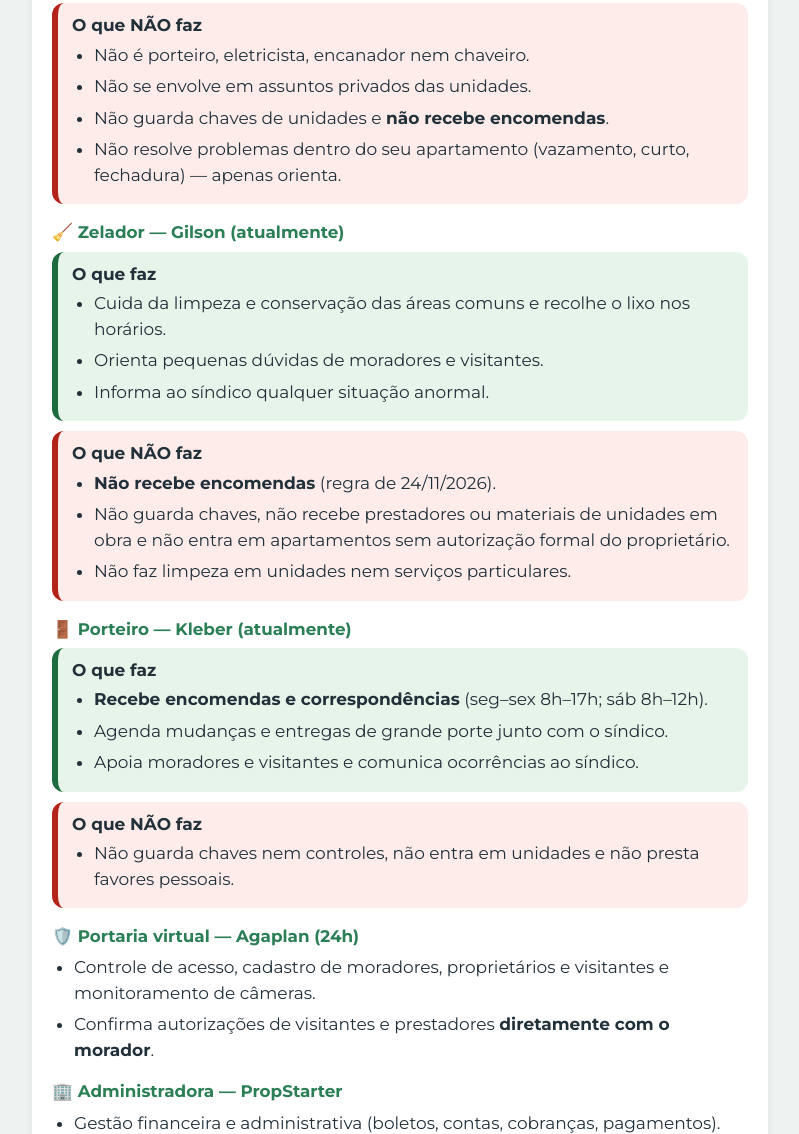
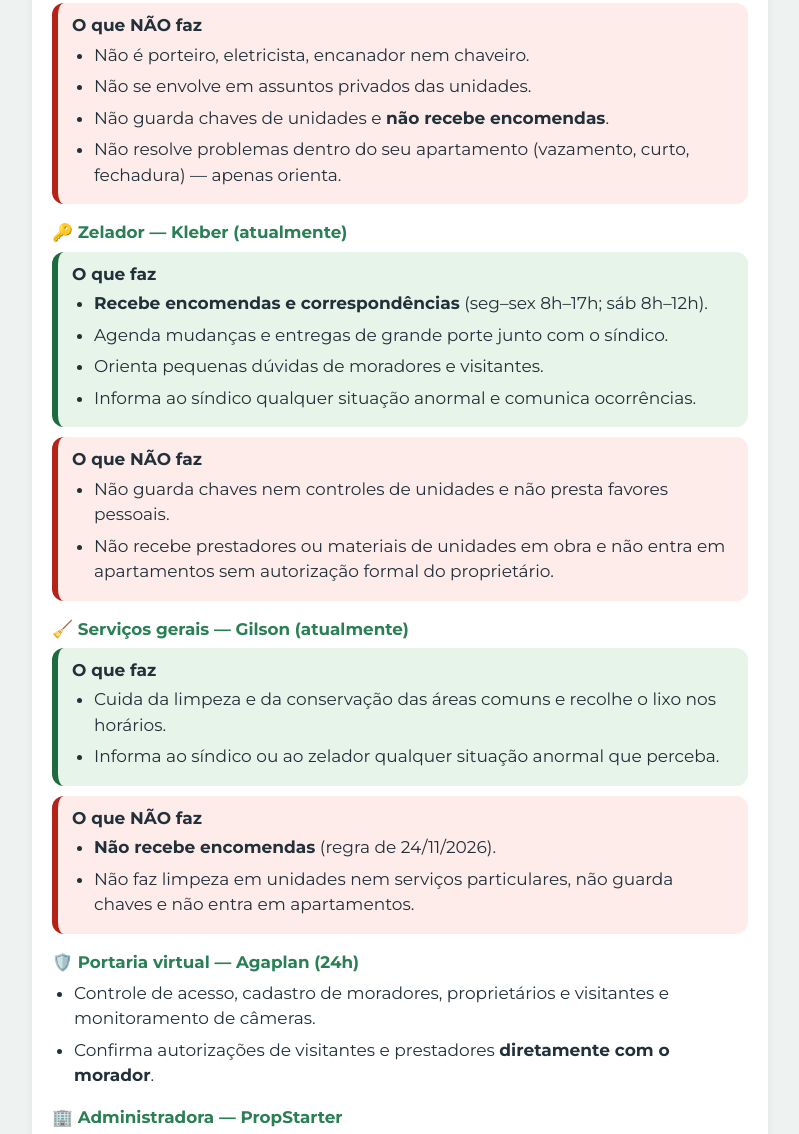
Before and after one commit to julianogarbuggio/edificio-itapolis, a plain HTML site: page index.html in a window 1280 px wide. Shown: the part 7742-8876 px from the top of the page, without its empty margins (240-1039 px from the left). Drawn offline with Linux system fonts and the light colour scheme.

Commit message:
Funções: Kleber zelador e Gilson serviços gerais; imagens conforme contrato Agaplan e lei
Co-Authored-By: Claude Sonnet 5.5 <noreply@anthropic.com>
Claude-Session: https://claude.ai/code/session_01AXAJFsHVqde2DEapTzBYKh

```diff
--- a/index.html
+++ b/index.html
@@ -276,7 +276,7 @@ footer{text-align:center;margin:20px 0 10px;color:#6b7a80;font-size:.8rem}
   <details><summary>Atendimento</summary><div class="in"><ul>
     <li>Segunda a sexta, 8h–18h; sábados, 8h–12h. Fora disso, só emergências.</li>
     <li>E-mail para assuntos não urgentes; WhatsApp do síndico para emergências reais.</li></ul></div></details>
-  <details><summary>Imagens das câmeras</summary><div class="in"><p>Pedido formal por e-mail ao síndico, com data, horário, local e motivo. Existindo registro, as imagens são disponibilizadas em até 72 horas. O sistema é eletrônico e pode falhar; não substitui vigilância.</p></div></details>
+  <details><summary>Imagens das câmeras</summary><div class="in"><p>O pedido deve ser feito por e-mail ao síndico, com data, horário, local e motivo. As imagens são fornecidas <b>conforme previsto no contrato com a Agaplan</b>, que armazena as gravações por prazo limitado, e nos casos e na forma em que a <b>legislação determinar</b> (como a LGPD e requisições de autoridades). Por isso, não há garantia de que exista registro de todos os fatos. O sistema é eletrônico e pode falhar; não substitui vigilância.</p></div></details>
 </section>
 
 <!-- DEVERES -->
@@ -314,7 +314,7 @@ footer{text-align:center;margin:20px 0 10px;color:#6b7a80;font-size:.8rem}
 <!-- FUNÇÕES -->
 <section class="sec" id="funcoes">
   <span class="tag">Quem faz o quê</span>
-  <h2>Funções: síndico, zelador, porteiro e portaria virtual</h2>
+  <h2>Funções: síndico, zelador, serviços gerais e portaria virtual</h2>
 
   <h3>🧑‍💼 Síndico — Juliano Garbuggio</h3>
   <div class="faz"><b>O que faz</b><ul>
@@ -329,23 +329,23 @@ footer{text-align:center;margin:20px 0 10px;color:#6b7a80;font-size:.8rem}
     <li>Não guarda chaves de unidades e <b>não recebe encomendas</b>.</li>
     <li>Não resolve problemas dentro do seu apartamento (vazamento, curto, fechadura) — apenas orienta.</li></ul></div>
 
-  <h3>🧹 Zelador — Gilson (atualmente)</h3>
-  <div class="faz"><b>O que faz</b><ul>
-    <li>Cuida da limpeza e conservação das áreas comuns e recolhe o lixo nos horários.</li>
-    <li>Orienta pequenas dúvidas de moradores e visitantes.</li>
-    <li>Informa ao síndico qualquer situação anormal.</li></ul></div>
-  <div class="naofaz"><b>O que NÃO faz</b><ul>
-    <li><b>Não recebe encomendas</b> (regra de 24/11/2026).</li>
-    <li>Não guarda chaves, não recebe prestadores ou materiais de unidades em obra e não entra em apartamentos sem autorização formal do proprietário.</li>
-    <li>Não faz limpeza em unidades nem serviços particulares.</li></ul></div>
-
-  <h3>🚪 Porteiro — Kleber (atualmente)</h3>
+  <h3>🔑 Zelador — Kleber (atualmente)</h3>
   <div class="faz"><b>O que faz</b><ul>
     <li><b>Recebe encomendas e correspondências</b> (seg–sex 8h–17h; sáb 8h–12h).</li>
     <li>Agenda mudanças e entregas de grande porte junto com o síndico.</li>
-    <li>Apoia moradores e visitantes e comunica ocorrências ao síndico.</li></ul></div>
+    <li>Orienta pequenas dúvidas de moradores e visitantes.</li>
+    <li>Informa ao síndico qualquer situação anormal e comunica ocorrências.</li></ul></div>
   <div class="naofaz"><b>O que NÃO faz</b><ul>
-    <li>Não guarda chaves nem controles, não entra em unidades e não presta favores pessoais.</li></ul></div>
+    <li>Não guarda chaves nem controles de unidades e não presta favores pessoais.</li>
+    <li>Não recebe prestadores ou materiais de unidades em obra e não entra em apartamentos sem autorização formal do proprietário.</li></ul></div>
+
+  <h3>🧹 Serviços gerais — Gilson (atualmente)</h3>
+  <div class="faz"><b>O que faz</b><ul>
+    <li>Cuida da limpeza e da conservação das áreas comuns e recolhe o lixo nos horários.</li>
+    <li>Informa ao síndico ou ao zelador qualquer situação anormal que perceba.</li></ul></div>
+  <div class="naofaz"><b>O que NÃO faz</b><ul>
+    <li><b>Não recebe encomendas</b> (regra de 24/11/2026).</li>
+    <li>Não faz limpeza em unidades nem serviços particulares, não guarda chaves e não entra em apartamentos.</li></ul></div>
 
   <h3>🛡️ Portaria virtual — Agaplan (24h)</h3>
   <ul>
```
